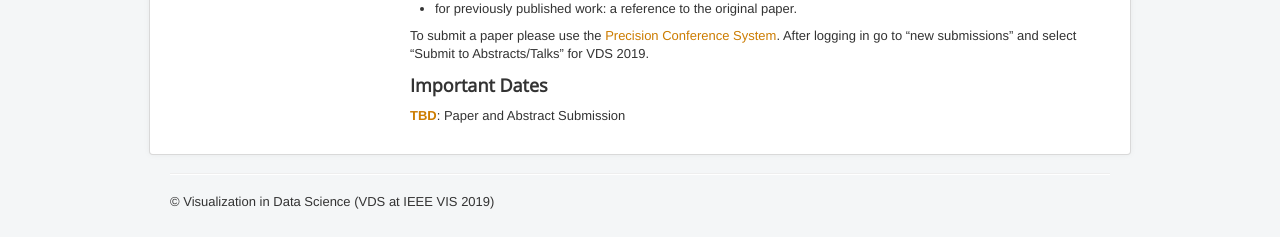
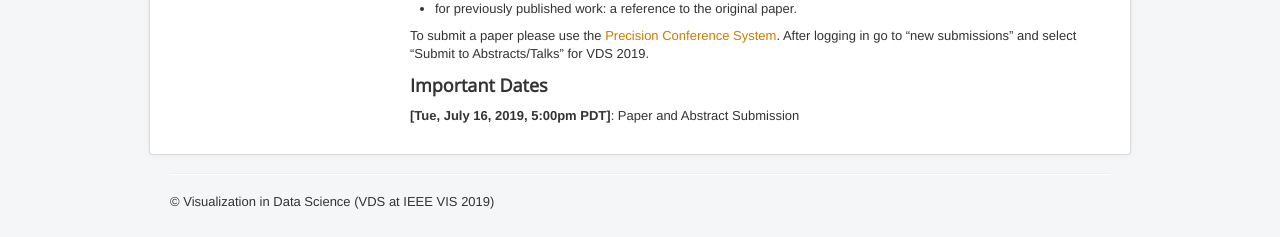
Before and after one commit to visualdatascience/2019, a Jekyll site: the page built from cfp.md, in a window 1280 px wide. Shown: the part 1452-1689 px from the top of the page. Built offline with Jekyll 4.4.1, drawn with Linux system fonts in a browser that asks for light colours.

Commit message:
update time and date for CFP

```diff
--- a/cfp.md
+++ b/cfp.md
@@ -56,8 +56,8 @@ To submit a paper please use the [Precision Conference System](https://new.preci
 
 ### Important Dates
 
-**[TBD]**: Paper and Abstract Submission
+**[Tue, July 16, 2019, 5:00pm PDT]**: Paper and Abstract Submission
 
-[TBD]: Author Notification
+[Fri, August 23, 2019]: Author Notification
 
-[TBD]: Camera-ready Copy for Accepted Submissions
+[Fri, August 30, 2019]: Camera-ready Copy for Accepted Submissions
```
